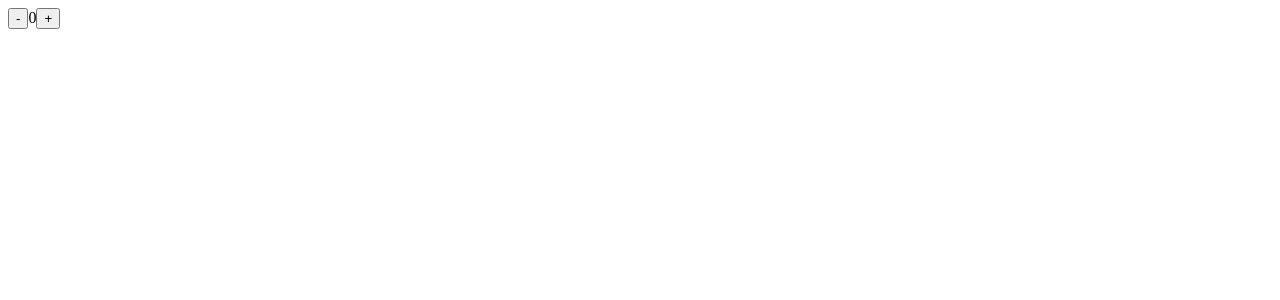
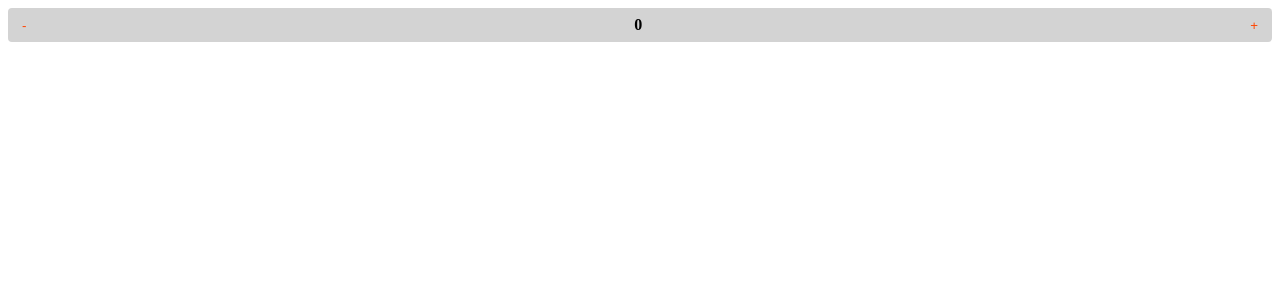
Before and after one commit to gtstarnes/vueCommerce, a Vue app: page / in a window 1280 px wide. Shown: the top 300 px of the page. Built offline with nearby package versions, Linux system fonts and the light colour scheme; the HTML template or start-up script is replaced by a standard one.

Commit message:
create styles for counter

```diff
--- a/src/components/counter/CartCounter.vue
+++ b/src/components/counter/CartCounter.vue
@@ -10,4 +10,27 @@
     </div>
 </template>
 
-<style lang="css" scoped></style>
+<style lang="css" scoped>
+    div {
+
+        display: flex;
+        align-items: center;
+        justify-content: space-between;
+        background-color: lightgrey;
+        padding: 0.5em;
+        border-radius: 4px;
+
+        button {
+            color: orangered;
+            background-color: inherit;
+            border: none;
+            cursor: pointer;
+        }
+        span {
+            font-weight: bold;
+        }
+    }
+
+
+
+</style>
```
